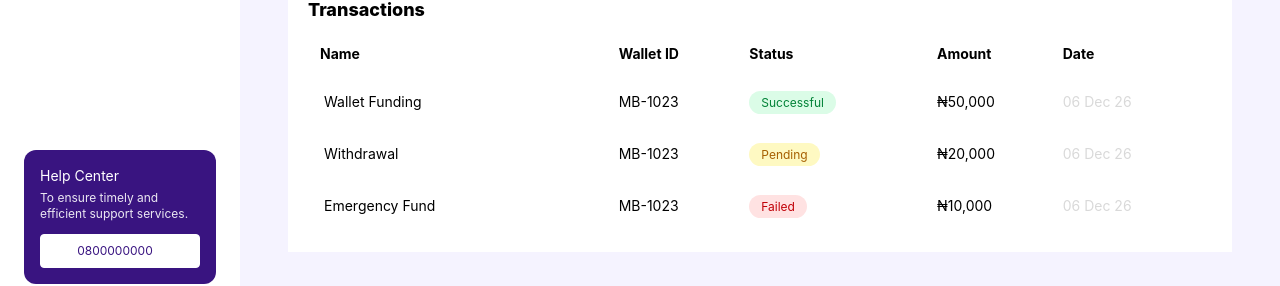
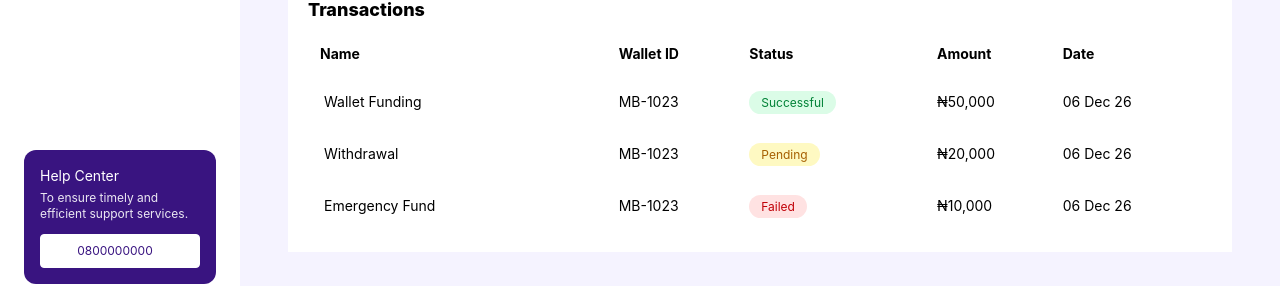
Before and after one commit to TomiisinA/Ajo-Savings-, a React (Vite) app: page /dashboard in a window 1280 px wide. Shown: the part 436-722 px from the top of the page. Built offline with nearby package versions, Linux system fonts and the light colour scheme.

Commit message:
feat: favicon changed

```diff
--- a/index.html
+++ b/index.html
@@ -2,7 +2,7 @@
 <html lang="en">
   <head>
     <meta charset="UTF-8" />
-    <link rel="icon" type="image/svg+xml" href="/vite.svg" />
+    <link rel="icon" type="image/svg+xml" href="/favicon.svg" />
     <meta name="viewport" content="width=device-width, initial-scale=1.0" />
     <title>AJO</title>
   </head>
--- a/src/Pages/Dashboard/table.jsx
+++ b/src/Pages/Dashboard/table.jsx
@@ -76,7 +76,7 @@
                   </span>
                 </td>
                 <td className="font-semibold">₦{tx.amount.toLocaleString()}</td>
-                <td className="text-gray-500">{tx.date}</td>
+                <td className="">{tx.date}</td>
               </tr>
             ))
           )}
```
Also changed, not shown: public/favicon.svg (added).
